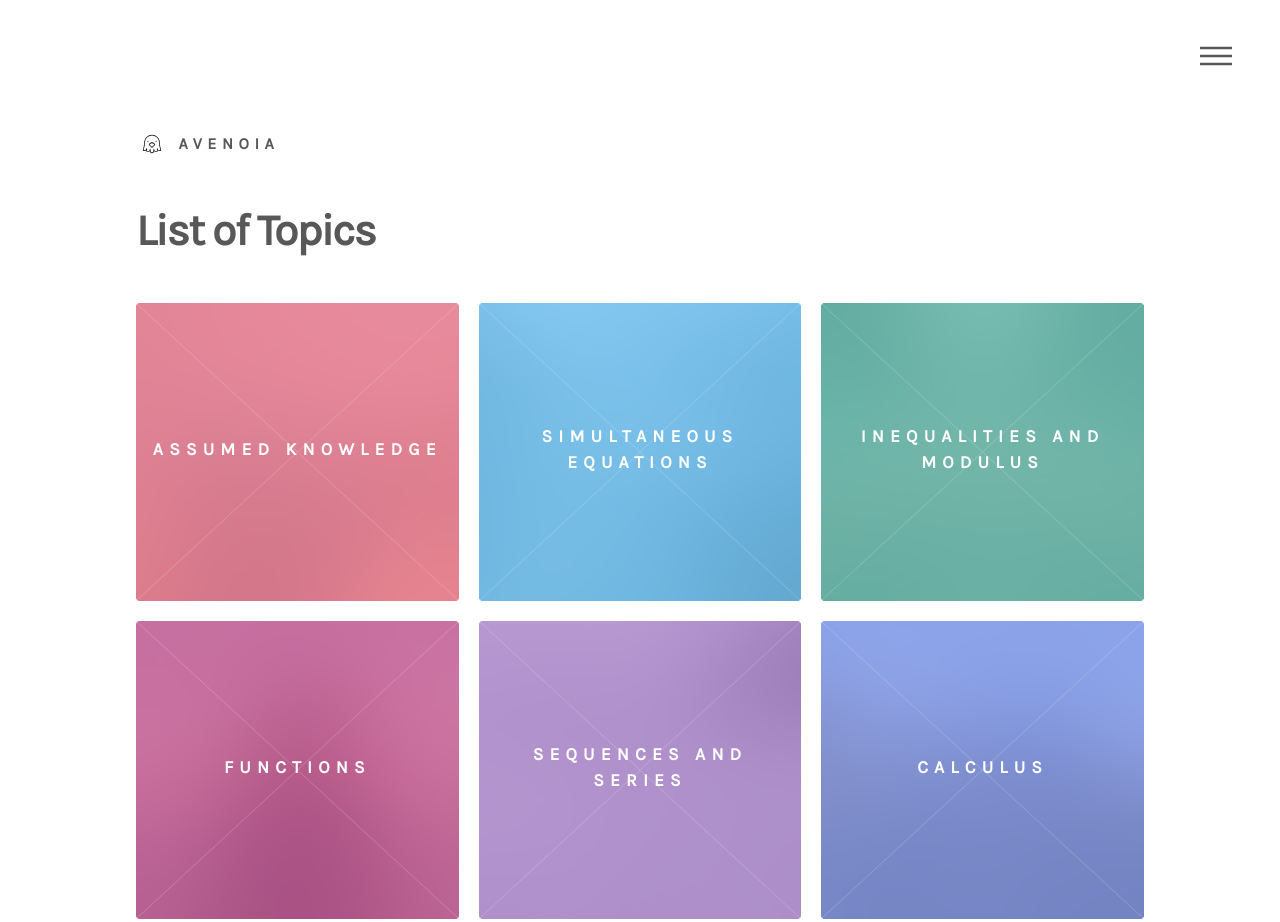
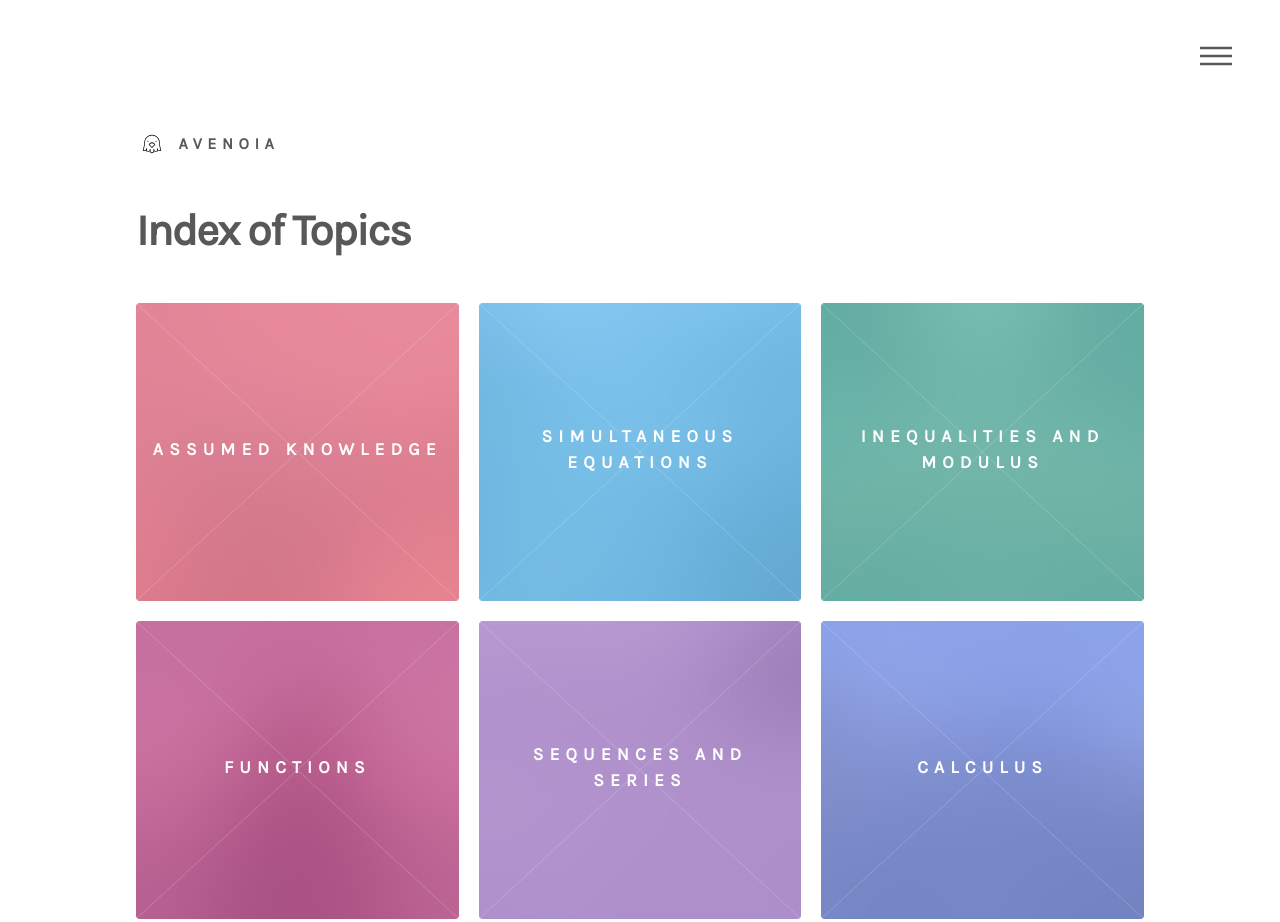
Before and after one commit to avenoia/home, a plain HTML site: page index.html in a window 1280 px wide. Shown: the top 922 px of the page. Drawn offline with Linux system fonts and the light colour scheme.

Commit message:
Add files via upload

```diff
--- a/index.html
+++ b/index.html
@@ -42,7 +42,7 @@
 					<div id="main">
 						<div class="inner">
 							<header>
-								<h1>List of Topics</h1>
+								<h1>Index of Topics</h1>
 							</header>
 							<section class="tiles">
 								<article class="style1">
```
